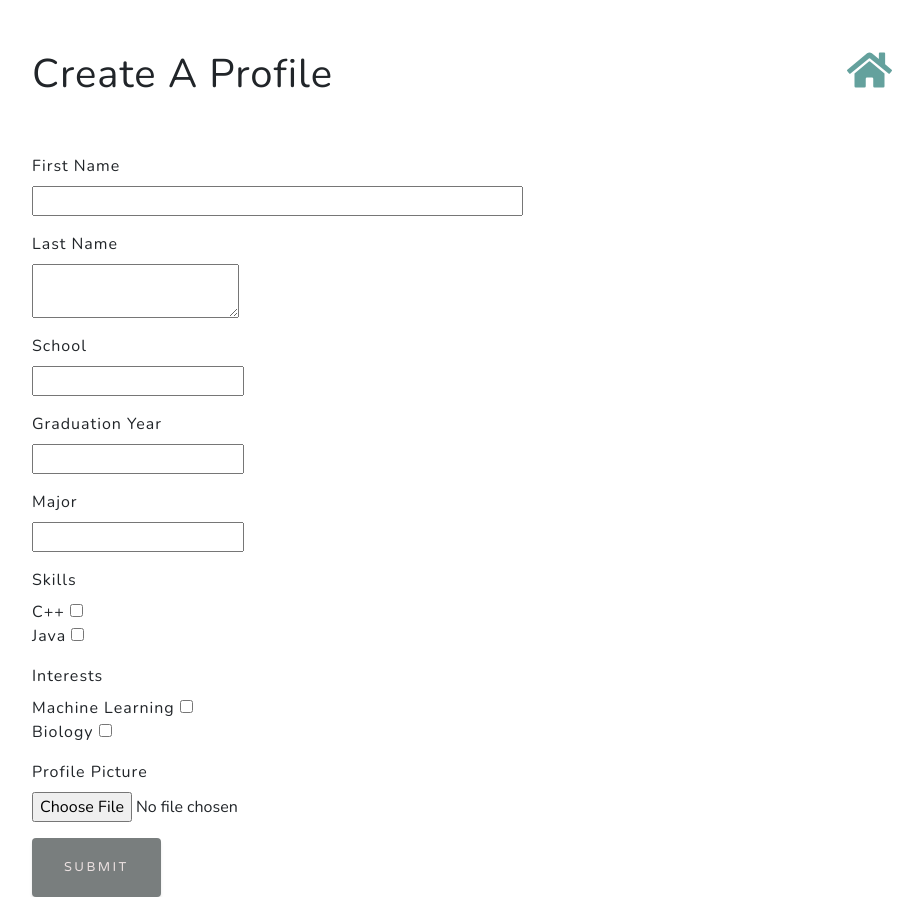
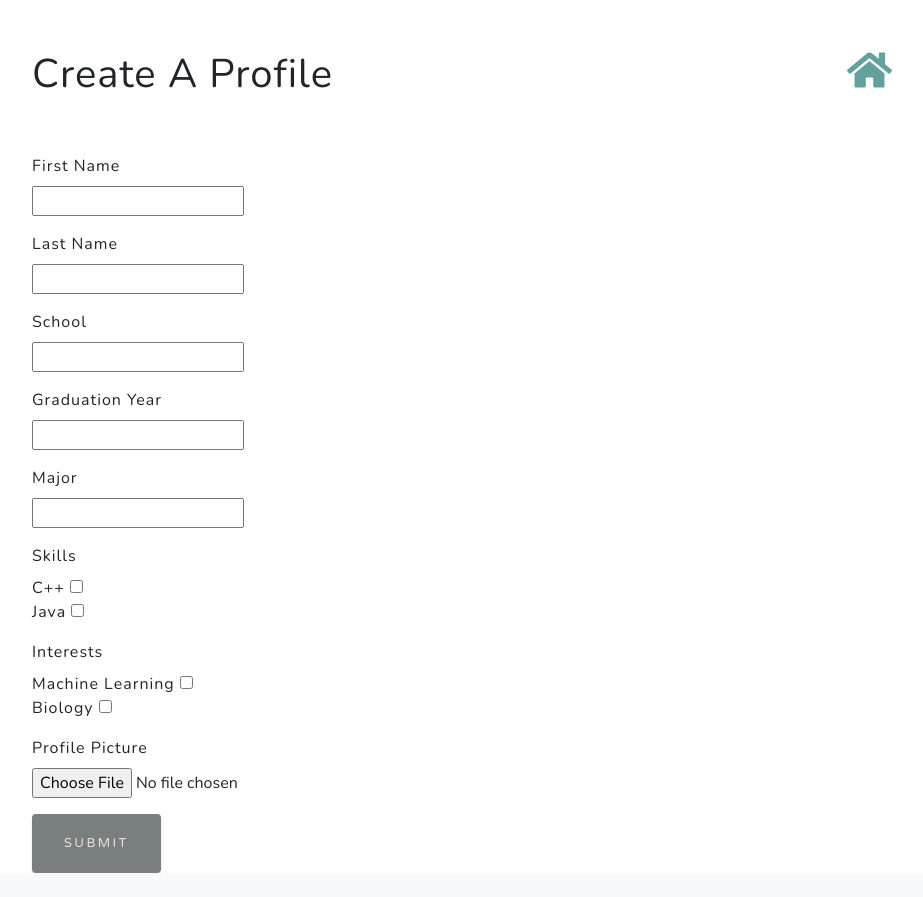
Before and after one commit to SynapSearch/aquamarine, a Django app: page /students/profile/create in a window 1280 px wide. Shown: the part 98-995 px from the top of the page, without its empty margins (338-1261 px from the left). After the commit the page ends 971 px from the top, so only its background shows below. Run offline with Django 3.2, Linux system fonts and the light colour scheme; the visitor is signed in with stand-in values (Sample User, id 1); data comes from the database, SQL or seed files in the repository; data that the repository does not hold is empty; some libraries are stand-ins or nearby versions.

```diff
--- a/templates/students/student_create_profile.html
+++ b/templates/students/student_create_profile.html
@@ -17,12 +17,12 @@
         <div class="form-group">
             <label>First Name</label>
             <br>
-            <input type="text" size="50" name="first_name" placeholder="">
+            <input type="text" name="first_name" placeholder="">
         </div>
         <div class="form-group">
             <label>Last Name</label>
             <br>
-            <textarea type="text" size="50" name="last_name" placeholder=""></textarea>
+            <input type="text" name ="last_name" placeholder="">
         </div>
 
         <div class="form-group ">
```
